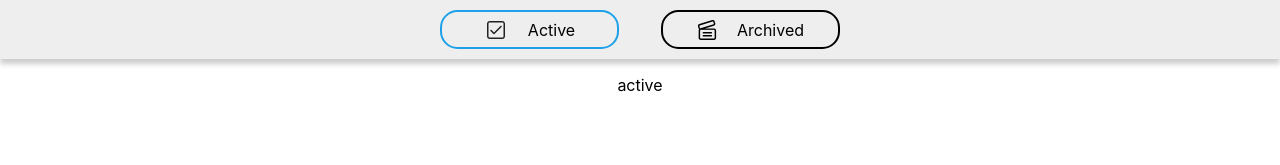
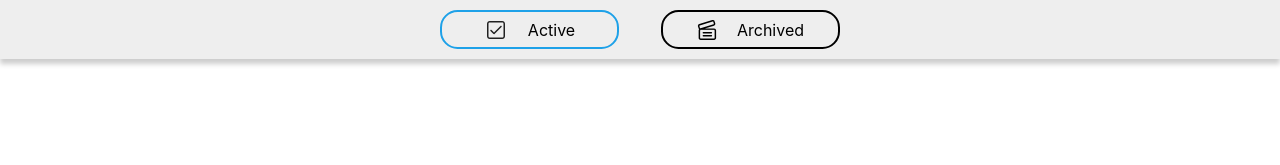
Before and after one commit to lochungtin/FullFrame, a React (Create React App) app in the folder reactjs/: page / in a window 1280 px wide. Shown: the top 165 px of the page. Built offline with nearby package versions, Linux system fonts and the light colour scheme.

Commit message:
react nav bar

```diff
--- a/reactjs/src/App.css
+++ b/reactjs/src/App.css
@@ -44,3 +44,7 @@
 .navtext {
     margin-left: 20px;
 }
+
+.inputBox {
+
+}
--- a/reactjs/src/App.js
+++ b/reactjs/src/App.js
@@ -12,7 +12,6 @@ export default function App() {
 	let location = useLocation();
 
 	let isActive = location.pathname === '/';
-
 
 	return (
 		<div className='body'>
--- a/reactjs/src/pages/active.js
+++ b/reactjs/src/pages/active.js
@@ -3,7 +3,9 @@ import React from 'react';
 export default function Active() {
     return (
         <div>
-            <p>active</p>
+            <div>
+
+            </div>
         </div>
     )
 }
```
